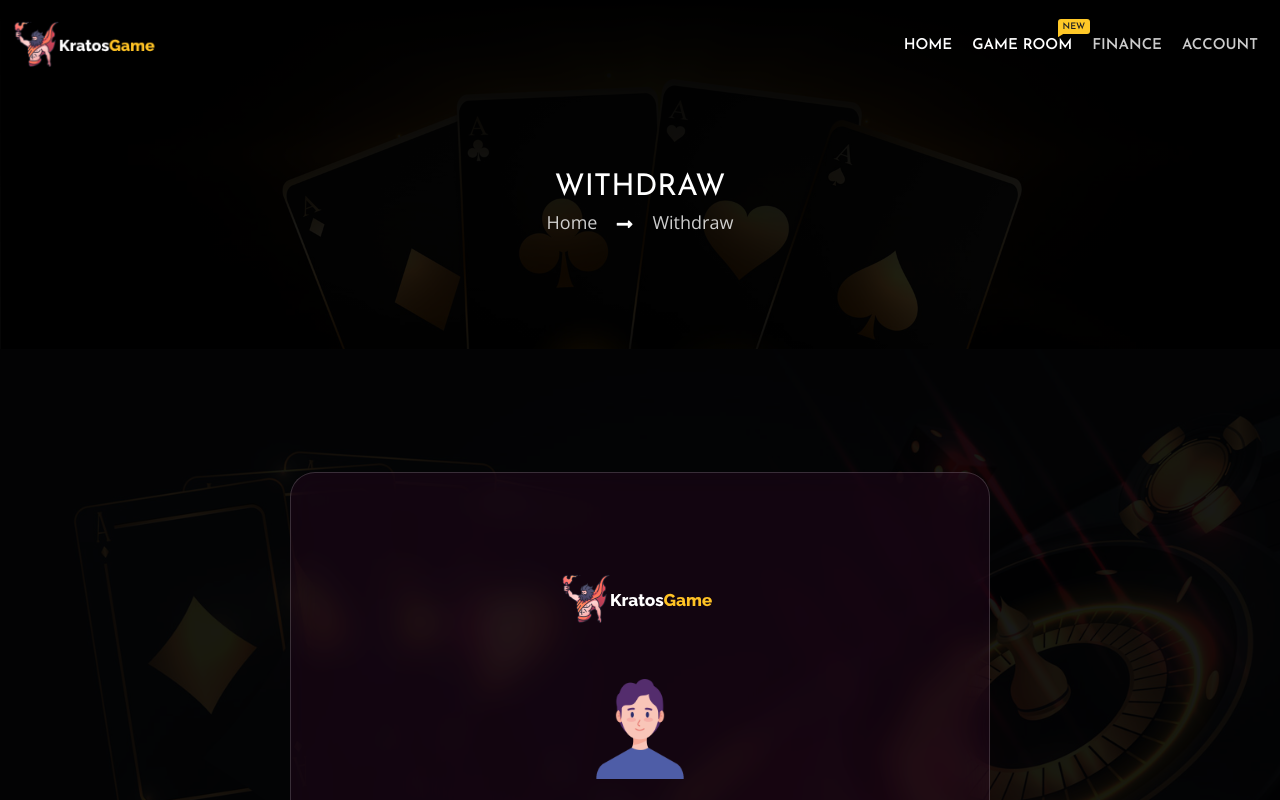
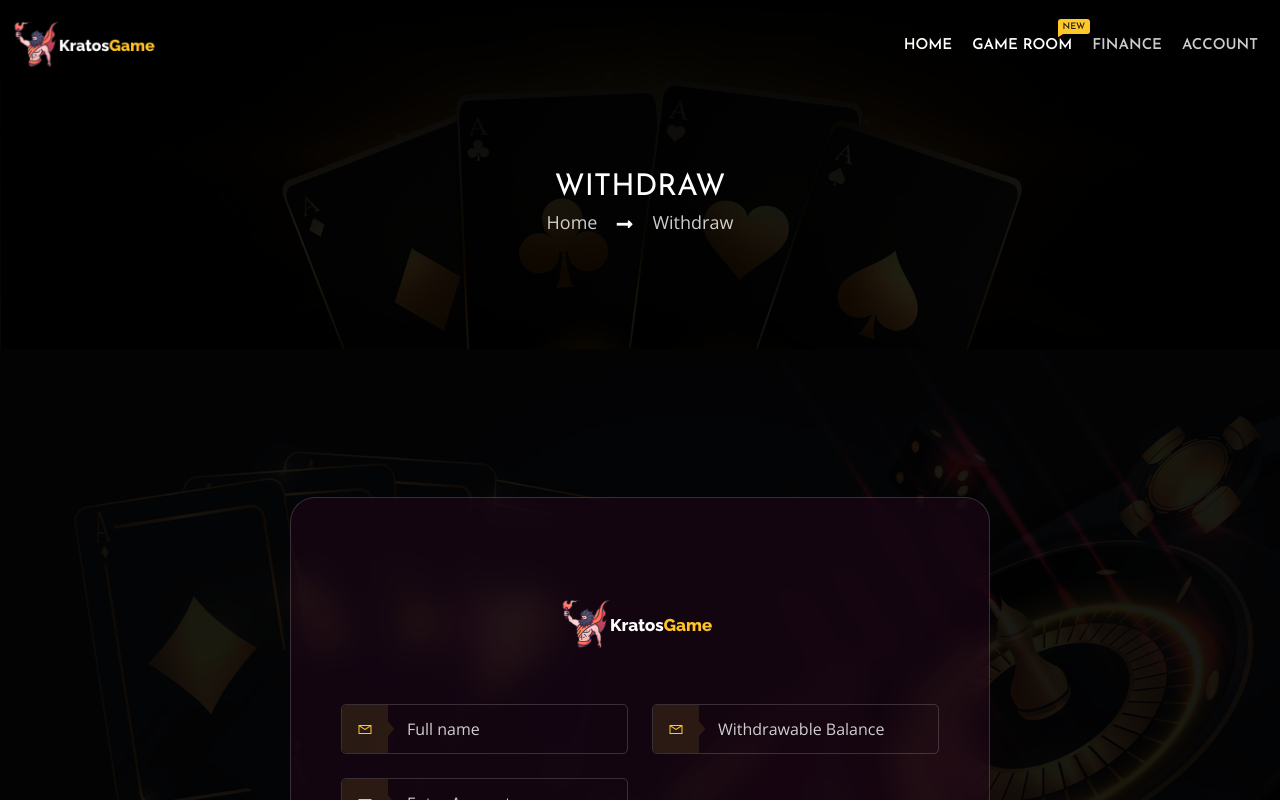
Before and after one commit to tammydufil/kratosgame, a React (Vite) app: page /withdraw in a window 1280 px wide. Shown: the top 800 px of the page. Built offline with nearby package versions, Linux system fonts and the light colour scheme.

Commit message:
removed images

```diff
--- a/src/deposit.jsx
+++ b/src/deposit.jsx
@@ -153,9 +153,6 @@ export const Deposit = () => {
                   <img src="assets/images/horuslogo.png" alt="logo" />
                 </a>
               </div>
-              <div className="flex justify-center mb-4">
-                <img className="w-[100px]" src="assets/images/boy.png" alt="" />
-              </div>
               <form
                 className="account__form form row g-4"
                 onSubmit={(e) => {
--- a/src/withdraw.jsx
+++ b/src/withdraw.jsx
@@ -6,7 +6,7 @@ import { Footer } from "./components/footer";
 
 export const Withdraw = () => {
   const [Amount, setamount] = useState("");
-  const [firstname, setFirstname] = useState("");
+  const [fullname, setfullname] = useState("");
   const [lastname, setLastname] = useState("");
   const [country, setCountry] = useState("Nigeria");
   const [phonenumber, setPhoneNumber] = useState("");
@@ -153,15 +153,33 @@ export const Withdraw = () => {
                   <img src="assets/images/horuslogo.png" alt="logo" />
                 </a>
               </div>
-              <div className="flex justify-center mb-4">
-                <img className="w-[100px]" src="assets/images/boy.png" alt="" />
-              </div>
+            {/* <div className="flex justify-center mb-4">
+              <img className="w-[100px]" src="assets/images/boy.png" alt="" />
+            </div> */}
               <form
                 className="account__form form row g-4"
                 onSubmit={(e) => {
                   e.preventDefault();
                 }}
               >
+              <div className="col-xl-6 col-md-6">
+                  <div className="form-group">
+                    <div htmlFor="email" className="input-pre-icon">
+                      <i className="las la-envelope" />
+                    </div>
+                    <input
+                      id="email"
+                      type="text"
+                      className="form--control form-control style--two"
+                      placeholder="Full name"
+                      value={fullname}
+                      onChange={(e) => {
+                        setfullname(e.target.value);
+                      }}
+                      required
+                    />
+                  </div>
+                </div>
                 <div className="col-xl-6 col-md-6">
                   <div className="form-group">
                     <div htmlFor="email" className="input-pre-icon">
```
